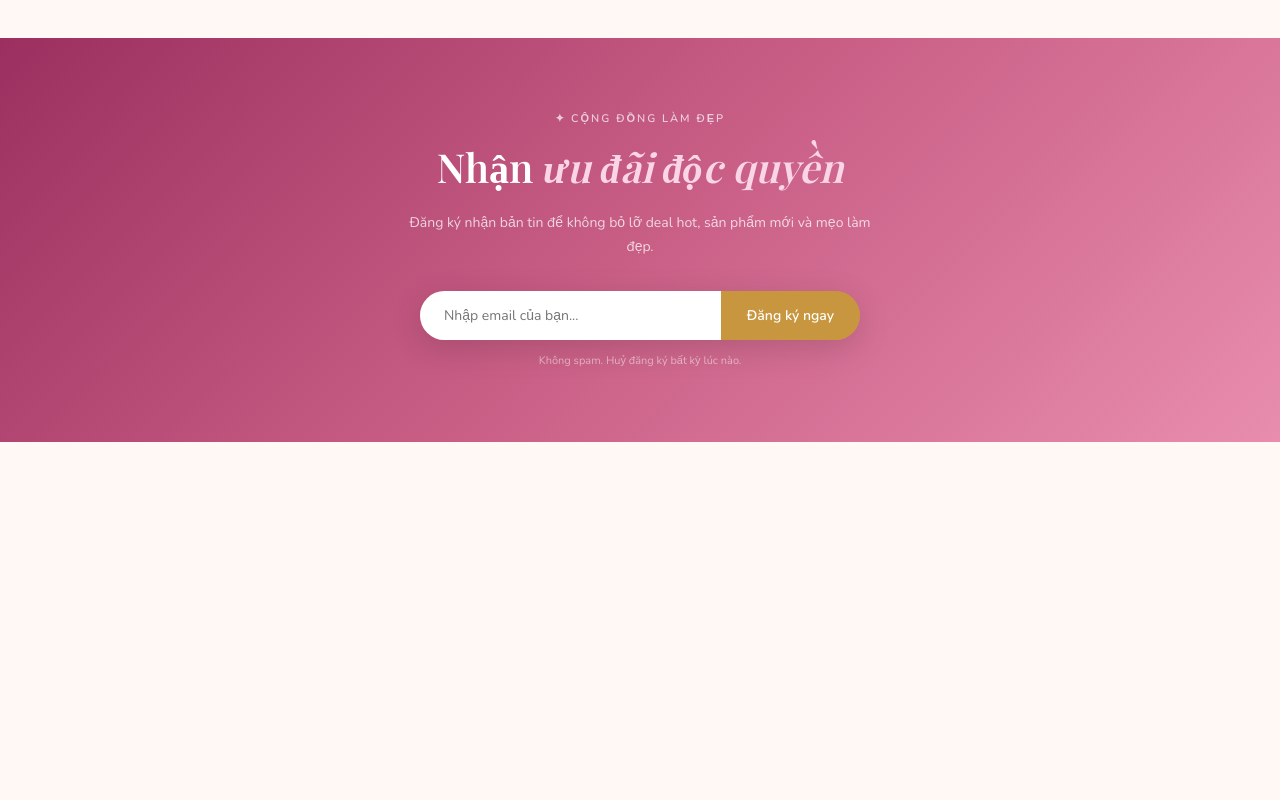
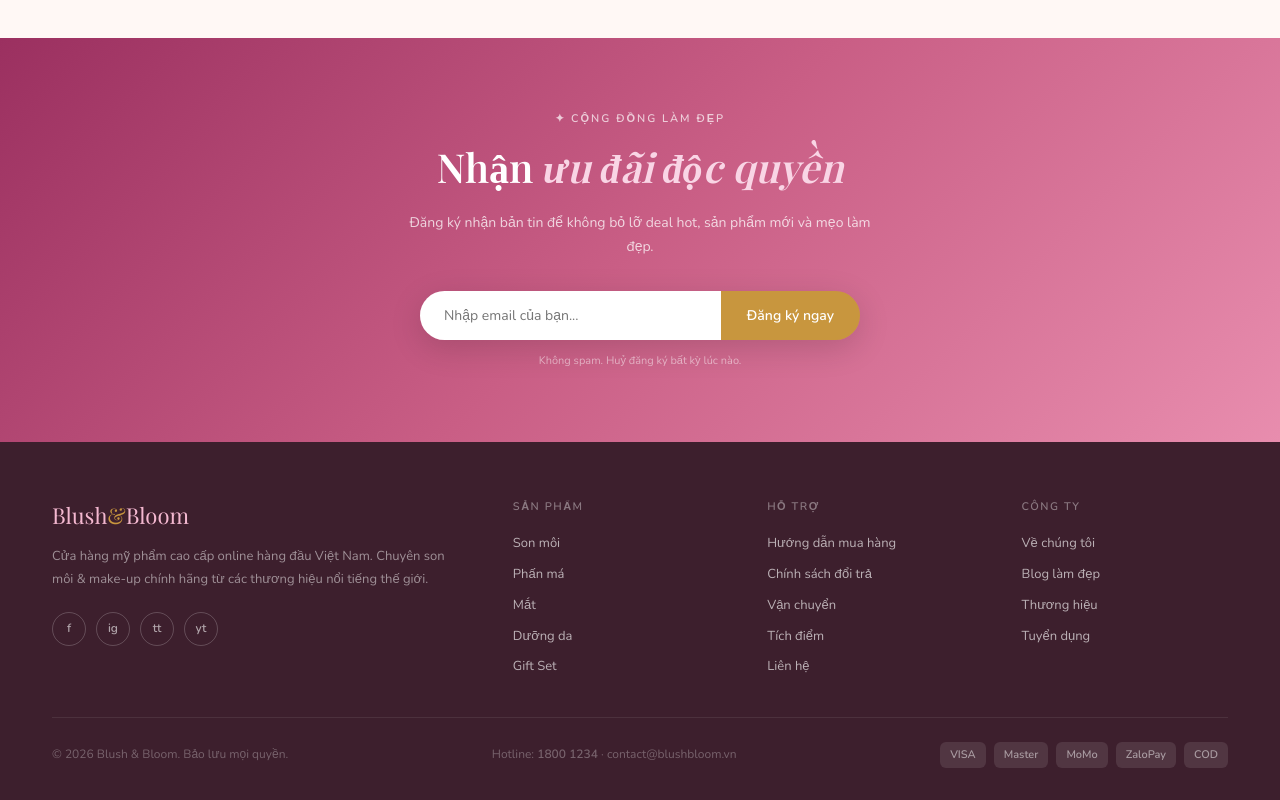
Before and after one commit to nguyenth4/react-asm, a React (Create React App) app: page / in a window 1280 px wide. Shown: the part 2939-3739 px from the top of the page. Before the commit the page ends 3381 px from the top, so only its background shows below. Built offline with nearby package versions, Linux system fonts and the light colour scheme; a web font is replaced by a local one.

Commit message:
Fix footer

```diff
--- a/src/App.js
+++ b/src/App.js
@@ -1,5 +1,6 @@
 import React, { useState } from 'react';
 import Header from './shared/components/common/Header';
+import Footer from './shared/components/common/Footer';
 import HomePage from './client/features/home/HomePage';
 import ProductsPage from './client/features/products/ProductsPage';
 import ProductDetailPage from './client/features/products/ProductDetailPage';
@@ -105,6 +106,7 @@ function App() {
         cartCount={cartCount}
       />
       {renderPage()}
+      <Footer onNavigate={navigateTo} />
     </div>
   );
 }
--- a/src/shared/components/common/Footer.jsx
+++ b/src/shared/components/common/Footer.jsx
@@ -56,7 +56,7 @@ const Footer = ({ onNavigate }) => {
       <div className="footer__bottom">
         <span className="footer__copy">© 2026 Blush &amp; Bloom. Bảo lưu mọi quyền.</span>
         <span className="footer__contact">Hotline: <strong>1800 1234</strong> · contact@blushbloom.vn</span>
-        <div class="footer__payments">
+        <div className="footer__payments">
           <span className="footer__pay-badge">VISA</span>
           <span className="footer__pay-badge">Master</span>
           <span className="footer__pay-badge">MoMo</span>
```
